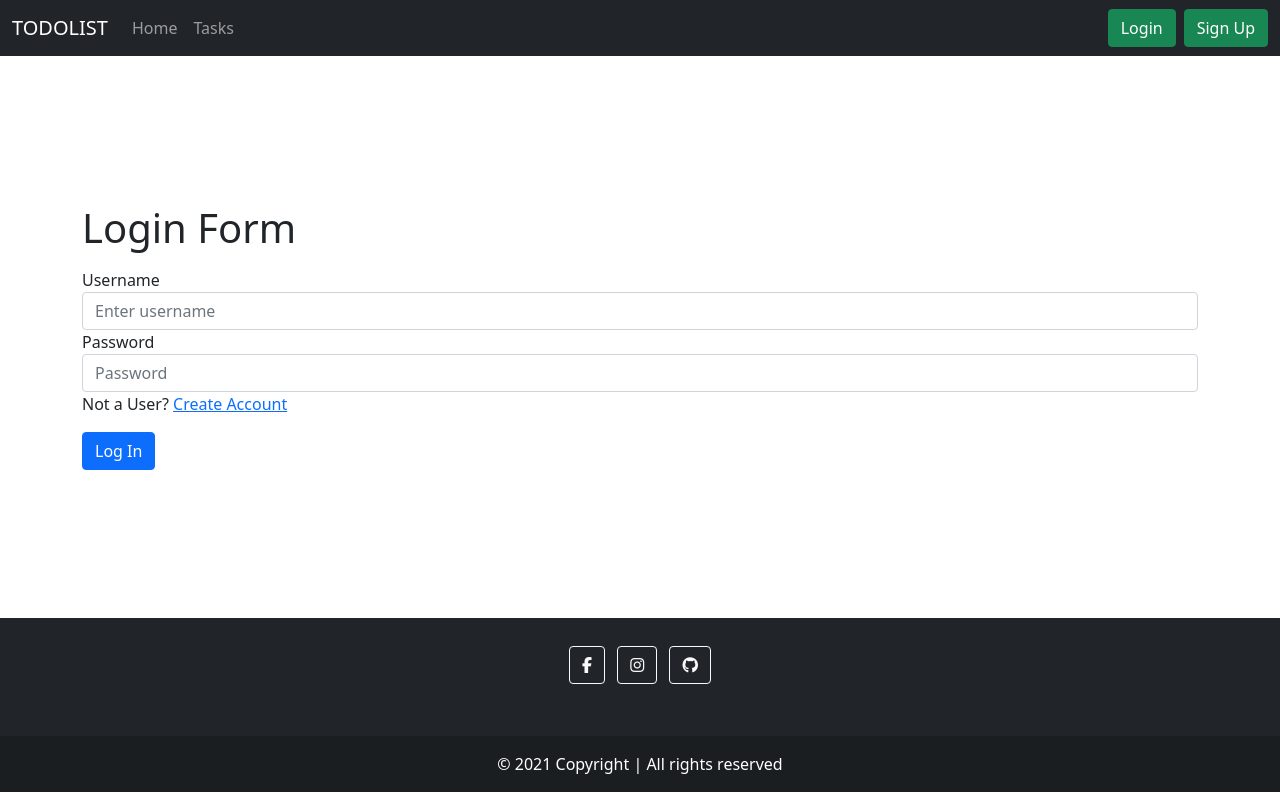
After one commit to rishilama/To-Do-List-App, a Django app: page /login in a window 1280 px wide. The commit adds this page. Run offline with Django 3.2, Linux system fonts and the light colour scheme; some libraries are stand-ins or nearby versions.

Commit message:
user added

```diff
--- a/home/views.py
+++ b/home/views.py
@@ -1,7 +1,9 @@
-from django.http.response import HttpResponse, HttpResponseRedirect
+from django.http.response import HttpResponseRedirect
 from django.shortcuts import render
 from . models import Tasks
-
+from django.contrib.auth import authenticate, login, logout
+from django.contrib.auth.models import User
+from django.contrib.auth.decorators import login_required
 
 # Create your views here.
 def home(request):
@@ -14,7 +16,7 @@ def home(request):
         context = {'success' : True}
     return render(request, 'home.html', context)
 
-
+@login_required(login_url='/login')
 def details(request):
     allTasks = Tasks.objects.all()
     context = {'tasks': allTasks}
@@ -22,7 +24,56 @@ def details(request):
 
 
 
+@login_required(login_url='/login')
 def deleteTask(request, task_id):
     taskToDelete = Tasks.objects.get(id=task_id)
     taskToDelete.delete()
     return HttpResponseRedirect('/tasks/')
+
+
+def login_user(request):
+    if request.user.is_authenticated:
+        return HttpResponseRedirect('/')
+    if request.method == 'GET':
+        return render(request, 'login_user.html')
+    elif request.method == 'POST':
+        username = request.POST["username"]
+        password = request.POST["password"]
+        user = authenticate(request, username=username, password=password)
+        if user is not None:
+            login(request, user)
+            return HttpResponseRedirect('/')
+        else:
+            message = "Invalid Credentials"
+            return render(request, 'login_user.html', {
+                                                        'message': message
+                                                      })
+
+
+def logout_user(request):
+    logout(request)
+    return HttpResponseRedirect('/')
+
+
+def register(request):
+    if request.user.is_authenticated:
+        return HttpResponseRedirect('/')
+
+    if request.method == 'GET':
+        return render(request, 'register.html')
+    elif request.method == 'POST':
+        username = request.POST['username']
+        email = request.POST['email']
+        password = request.POST['password']
+
+        checkUsername = User.objects.filter(username=username)
+        if checkUsername:
+            message = "Username already taken. Please choose some order username"
+            return render(request, 'register.html', {
+                                                        'message':message
+                                                    })
+        else:
+            user = User.objects.create_user(username, email, password)
+            user.save()
+            login(request, user)
+            return HttpResponseRedirect('/')
--- a/templates/base.html
+++ b/templates/base.html
@@ -33,6 +33,13 @@
                         <a class="nav-link" href="{% url 'taskPage' %}">Tasks</a>
                     </li>
                 </ul>
+                {% if user.is_authenticated %}
+                    <button class="btn btn-danger" type="button"><a style="text-decoration:none; color:white" href="{% url 'logout_user' %}">Logout</a></button>
+                {% else %}
+                    <button class="btn btn-success" type="button"><a style="text-decoration:none; color:white" href="{% url 'login_user' %}">Login</a></button>
+                    <span style="margin-right:8px"></span>
+                    <button class="btn btn-success" type="button"><a style="text-decoration:none; color:white" href="{% url 'register' %}">Sign Up</a></button>
+                {% endif %}
             </div>
         </div>
     </nav>
--- /dev/null
+++ b/templates/login_user.html
@@ -0,0 +1,23 @@
+{% extends 'base.html' %}
+{% block content %}
+<div style="padding-top:100px;
+			padding-bottom:100px">
+<form class="container" method="post" action="{% url 'login_user' %}">
+    <p class="my-5"></p>
+    <h1>Login Form</h2>
+        <p class="danger">{{message}}</p>
+        {% csrf_token %}
+        <div class="form-group">
+            <label for="exampleInputEmail1">Username</label>
+            <input name="username" type="username" class="form-control" id="exampleInputEmail1" aria-describedby="emailHelp" placeholder="Enter username">
+        </div>
+        <div class="form-group">
+            <label for="exampleInputPassword1">Password</label>
+            <input name="password" type="password" class="form-control" id="exampleInputPassword1" placeholder="Password">
+        </div>
+        <p>Not a User? <a href="{% url 'register' %}">Create Account</a></p>
+        <button type="submit" class="btn btn-primary">Log In</button>
+        <p class="my-5"></p>
+</form>
+</div>
+{% endblock content %}
--- a/toDoList/urls.py
+++ b/toDoList/urls.py
@@ -15,11 +15,14 @@ Including another URLconf
 """
 from django.contrib import admin
 from django.urls import path
-from home.views import home, details, deleteTask
+from home.views import home, details, deleteTask, login_user, logout_user, register
 
 urlpatterns = [
     path('admin/', admin.site.urls),
     path('',home, name='homePage'),
     path('tasks/', details, name='taskPage'),
-    path('deletetodo/<int:task_id>', deleteTask)
+    path('deletetodo/<int:task_id>', deleteTask),
+    path('login', login_user, name='login_user'),
+    path('logout', logout_user, name='logout_user'),
+    path('register', register, name='register'),
 ]
```
Also changed, not shown: templates/register.html (added, +27 -0 lines), db.sqlite3.
